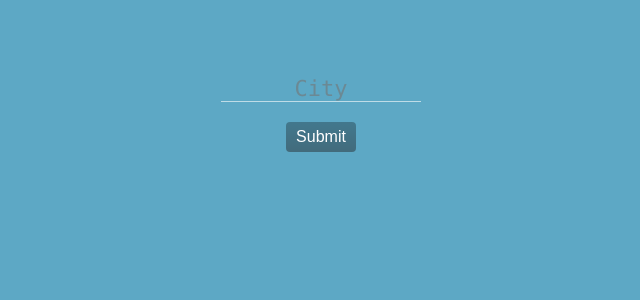
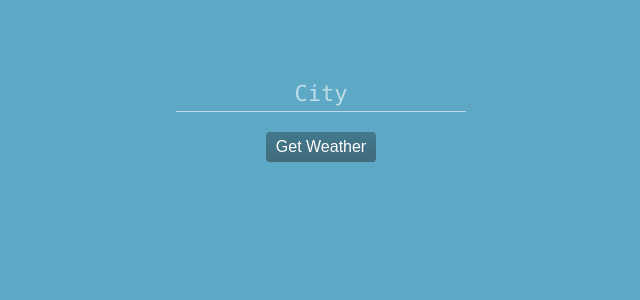
Before and after one commit to ScriptRaccoon/weatherapp, a Svelte app: page / in a window 1280 px wide. Shown: the top 300 px of the page, without its empty margins (319-959 px from the left). Built offline with nearby package versions, Linux system fonts and the light colour scheme.

Commit message:
styles for form

```diff
--- a/src/components/Form.svelte
+++ b/src/components/Form.svelte
@@ -28,7 +28,8 @@
         autocomplete="off"
         placeholder="City"
     />
-    <button type="submit">Submit</button>
+
+    <button type="submit">Get Weather</button>
 
     <p id="error">{error}</p>
 </form>
@@ -36,6 +37,18 @@
 <style>
     label {
         visibility: hidden;
+    }
+    ::placeholder {
+        color: white;
+        opacity: 1; /* Firefox */
+    }
+
+    :-ms-input-placeholder {
+        color: white;
+    }
+
+    ::-ms-input-placeholder {
+        color: white;
     }
     form {
         text-align: center;
@@ -50,7 +63,8 @@
         font-weight: bold;
     }
     input {
-        width: 200px;
+        max-width: 300px;
+        padding: 5px !important;
         border-bottom: 1px solid white;
         text-align: center;
         font-family: Consolas, monospace;
```
